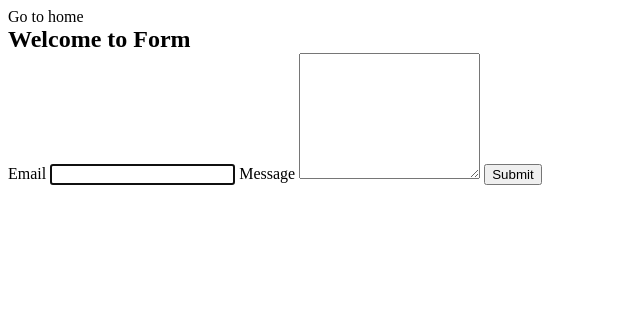
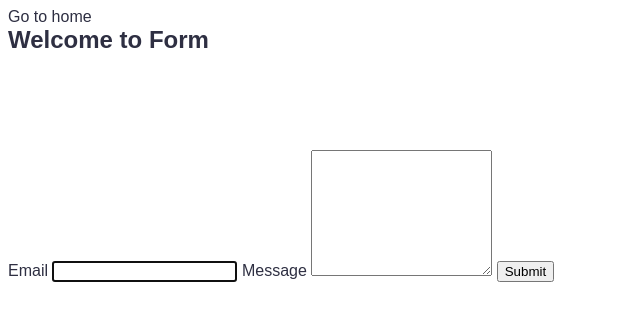
Before and after one commit to oksanacherviachenko/goit-js-hw-09, a website built with Vite: page src/2-form.html in a window 1280 px wide. Shown: the whole page, without its empty margins (0-640 px from the left). Built offline with nearby package versions, Linux system fonts and the light colour scheme.

Commit message:
fixed css

```diff
--- a/src/css/styles.css
+++ b/src/css/styles.css
@@ -7,4 +7,4 @@
 /* Common styles */
 @import url('./reset.css');
 @import url('./1-gallery.css');
-@import url('./1-gallery.css');
+@import url('./2-form.css');
```
